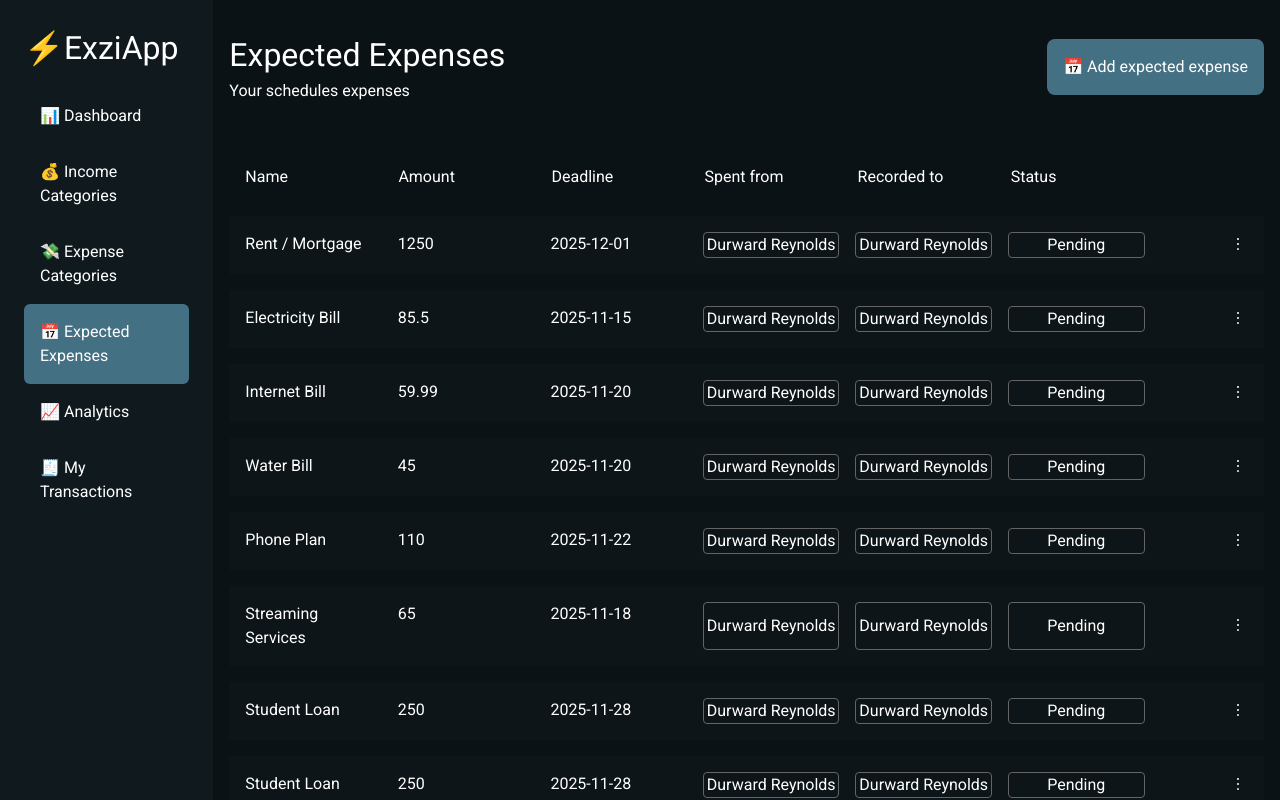
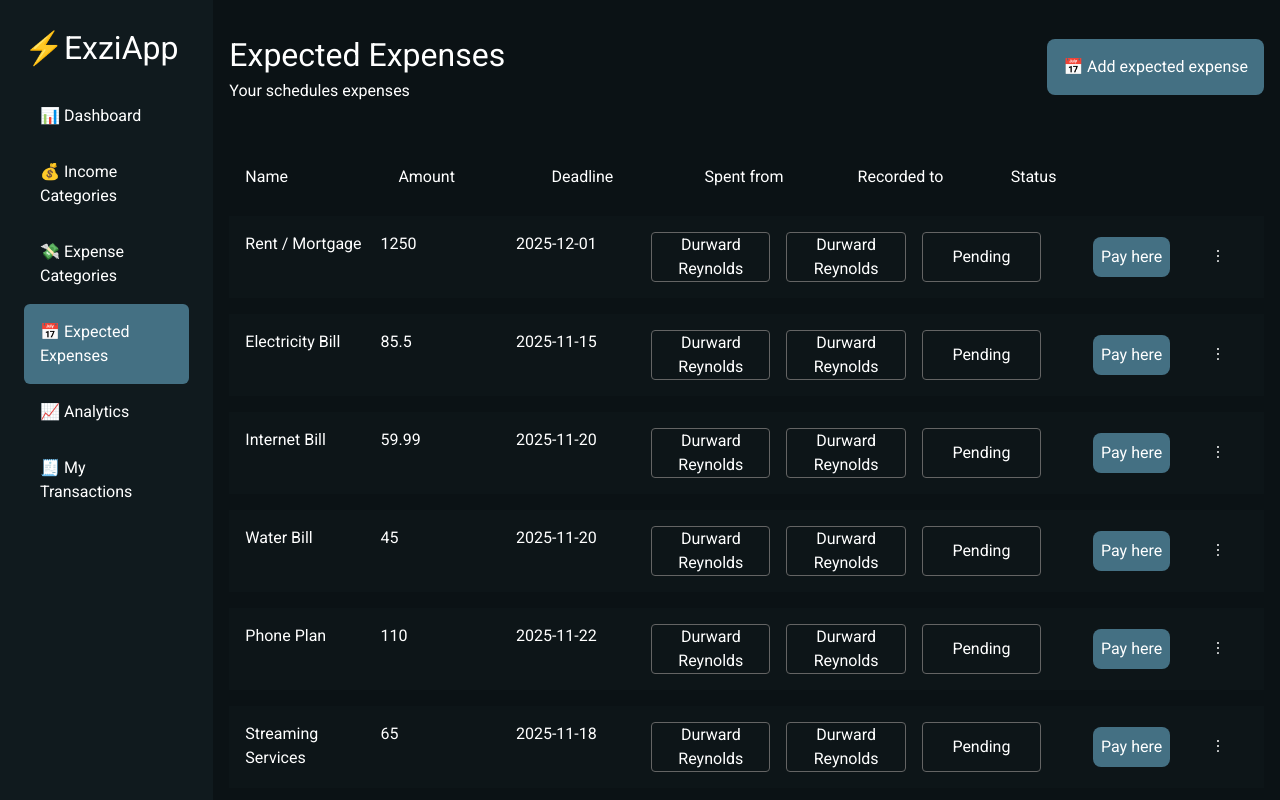
Before and after one commit to Errol-Anthony-Jano/SoftEnggProject, a React (Vite) app in the folder ExziApp/: page /expected_expenses in a window 1280 px wide. Built offline with nearby package versions, Linux system fonts and the light colour scheme.

Commit message:
Added record payment button and adjusted with of rows

```diff
--- a/ExziApp/src/components/cards/ExpectedExpenseCard.jsx
+++ b/ExziApp/src/components/cards/ExpectedExpenseCard.jsx
@@ -1,8 +1,9 @@
+//DO NOT DELETE
+
 import { VscKebabVertical } from "react-icons/vsc"
 import PaymentStatusSelector from "../form_components/PaymentStatusSelector"
 import EditExpectedExpense from "../menus/EditExpectedExpense"
 import CategorySelector from "../form_components/CategorySelector"
-import { useContext } from "react"
 
 const people = [
   { id: 1, name: 'Durward Reynolds' },
@@ -15,7 +16,7 @@ const people = [
 const ExpectedExpenseCard = ({expected_expense}) => {
     return (
         <div className="flex w-full bg-[#0d1518] items-center justify-between">
-            <div className="grid  grid-cols-6 grid-rows-1 rounded-lg gap-4 w-[90%] p-4 sticky">
+            <div className="grid  grid-cols-6 grid-rows-1 rounded-lg gap-4 w-[80%] p-4 sticky">
                 <p className="col-start-1 col-end-2">{expected_expense.title}</p>
                 <p className="col-start-2 col-end-3">{expected_expense.amount}</p>
                 <p className="col-start-3 col-end-4">{expected_expense.deadline}</p>
@@ -29,7 +30,8 @@ const ExpectedExpenseCard = ({expected_expense}) => {
                     <PaymentStatusSelector />
                 </div>
             </div>
-            <div className="flex w-[10%] items-center flex-row-reverse p-4">
+            <div className="flex w-[20%] items-center p-4 justify-around">
+                <button className="p-2 bg-[#447083] rounded-lg">Pay here</button>
                 <EditExpectedExpense expected_expense={expected_expense}/>
             </div>
         </div>
```
